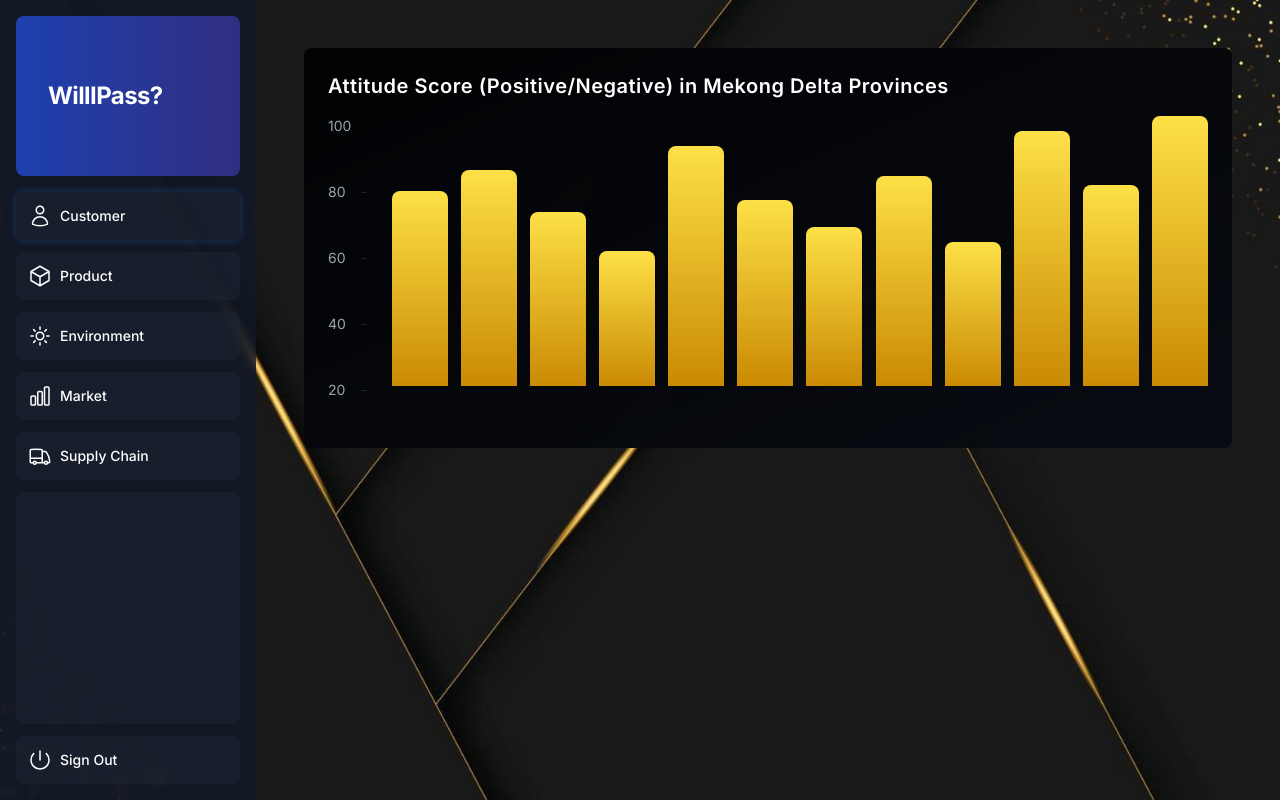
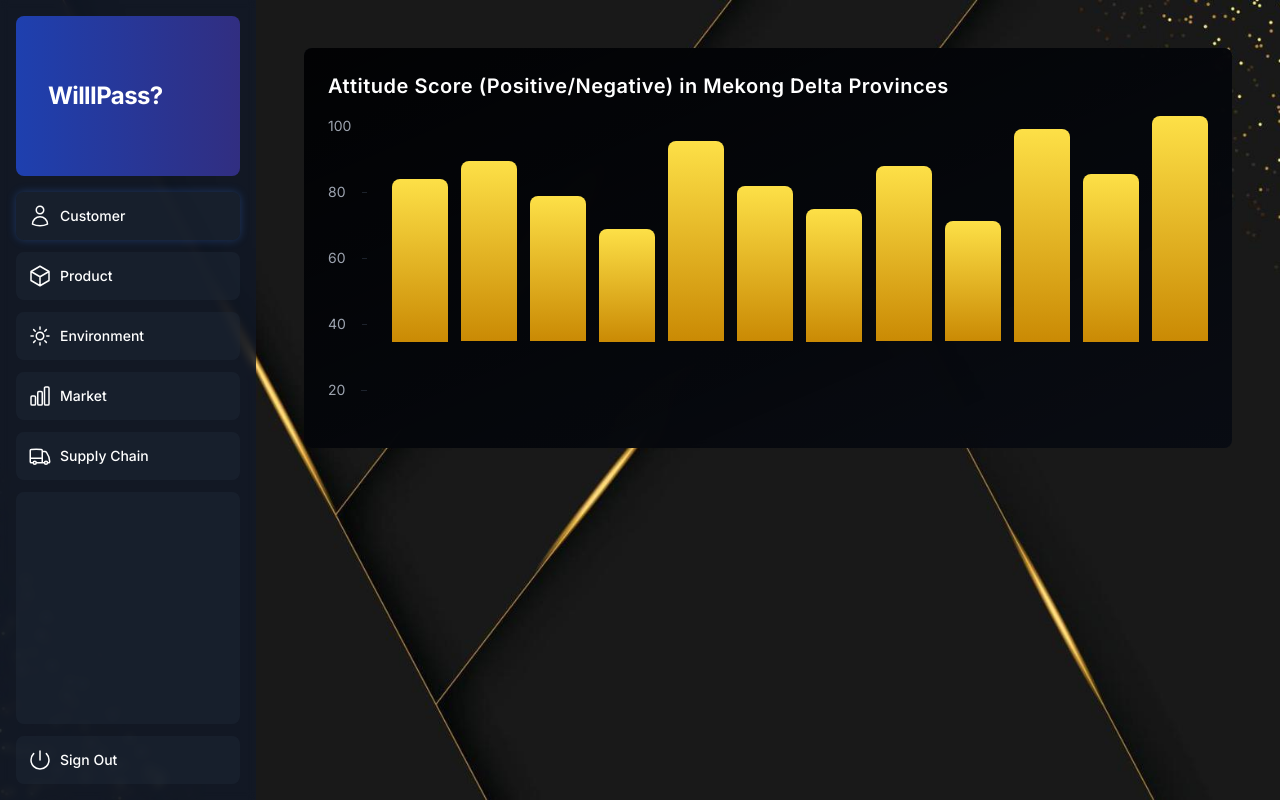
Before and after one commit to vbphuong/nextjs-dashboard, a Next.js app: page /dashboard in a window 1280 px wide. Built offline with nearby package versions, Linux system fonts and the light colour scheme; a web font is replaced by a local one.

Commit message:
doimaimotnguoi

```diff
--- a/app/ui/dashboard/attitude-chart.tsx
+++ b/app/ui/dashboard/attitude-chart.tsx
@@ -63,7 +63,7 @@ export default function AttitudeChart() {
               <div
                 className="bg-gradient-to-t from-yellow-600 to-yellow-300 rounded-t-lg w-full"
                 style={{
-                  height: `${(province.score / maxScore) * 300}px`,
+                  height: `${(province.score / maxScore) * 250}px`,
                   minHeight: '0',
                   animation: `grow ${0.8 + index * 0.1}s ease-out forwards`,
                   animationDelay: `${index * 0.1}s`,
@@ -79,12 +79,12 @@ export default function AttitudeChart() {
           ))}
         </div>
 
-        <div className="absolute bottom-0 left-0 w-full pl-16 pb-2">
+        <div className="absolute bottom-0 left-0 w-full pl-16 pb-2 mt-2 overflow-visible">
           <div className="flex justify-between text-sm text-gray-300 z-10">
             {provinces.map((province) => (
               <span
                 key={province.name}
-                className="text-center w-10 md:w-14 truncate"
+                className="text-center w-8 md:w-12 truncate"
               >
                 {province.name}
               </span>
```
